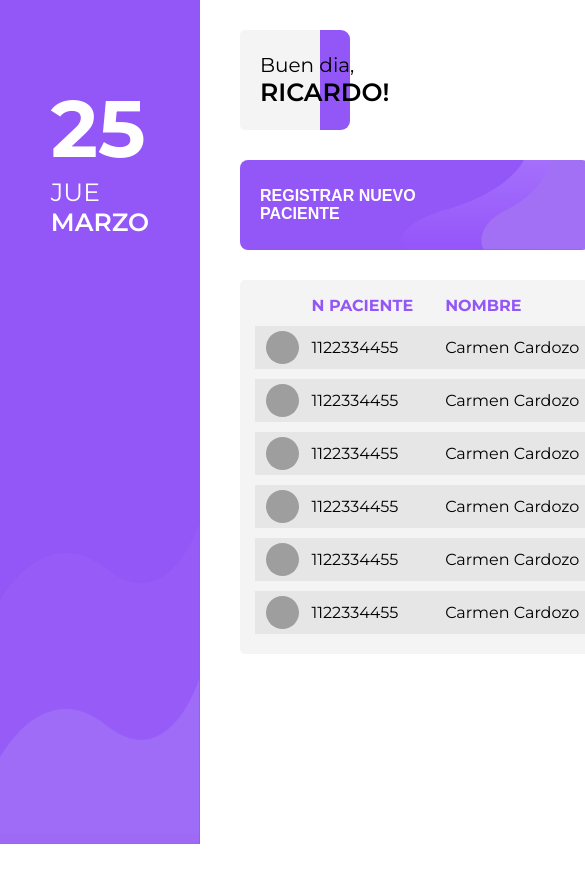
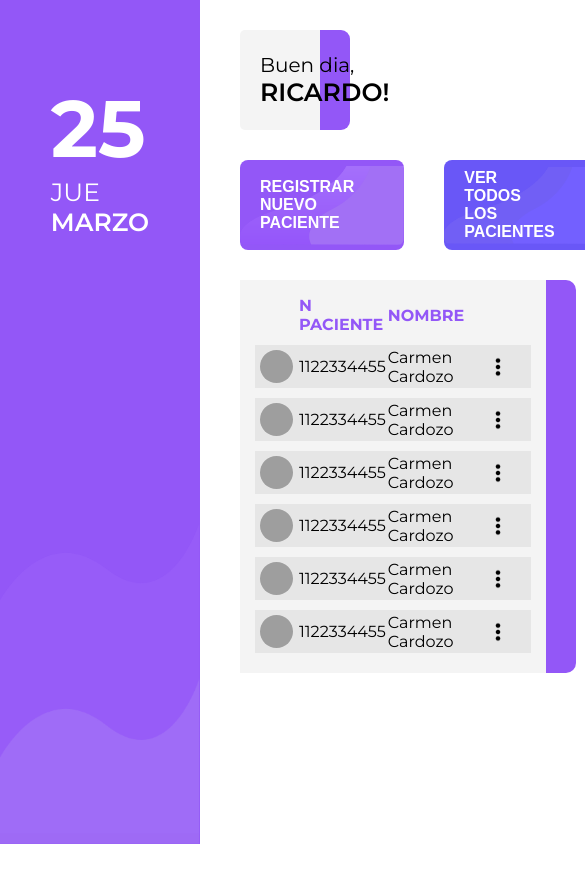
Before and after one commit to fabrizioserial/OncoMedicWEB, a React (Create React App) app: page /home in a window 390 px wide. Shown: the top 874 px of the page, 585 px wide, since content can reach past the window. Built offline with nearby package versions, Linux system fonts and the light colour scheme; grey boxes are pictures that could not be loaded.

Commit message:
responsive added v1

```diff
--- a/src/component/home/Home.css
+++ b/src/component/home/Home.css
@@ -13,5 +13,11 @@
     flex-direction: row;
     margin-top: 30px;
     margin-bottom: 30px;
+    flex: 3;
+}
 
+.home-cont-usertabs{
+    flex:2;
+    width: auto;
+    display: flex;
 }
--- a/src/component/home/Home.js
+++ b/src/component/home/Home.js
@@ -35,8 +35,10 @@ export class Home extends Component {
                             <ButtonHome text="VER ULTIMOS PACIENTES CON SINTOMAS" color="lightblue" link="seeAllUsers"></ButtonHome>
                         </div>
 
-                        <div>
+                        <div className="home-cont-usertabs">
+                            <UserTabHome margin_left={{marginRight:"50px"}}/>
                             <UserTabHome/>
+
                         </div>
                 </div>
             )
--- a/src/component/home/buttonsHome/ButtonHome.css
+++ b/src/component/home/buttonsHome/ButtonHome.css
@@ -1,5 +1,11 @@
+.btn-home-link{
+    flex: 1;
+}
+.btn-home-margin{
+    margin-right: 40px;
+}
 .purple{
-    width: 350px;
+    width: 100%;
     height: 90px;
     border-style:none;
     background-color: #9357F7;
@@ -14,10 +20,9 @@
     background-position: right;
     border-radius: 8px;
     cursor: pointer;
-    margin-right: 50px;
+    padding-right: 50px;
     display: flex;
     align-items: center;
-
 }
 .purple:hover{
     background-color: #8845f5;
@@ -28,7 +33,7 @@
 }
 
 .blue{
-    width: 350px;
+    width: 100%;
     height: 90px;
     border-style:none;
     background-color: #6957F7;
@@ -43,7 +48,7 @@
     background-position: right;
     border-radius: 8px;
     cursor: pointer;
-    margin-right: 50px;
+    padding-right: 50px;
     display: flex;
     align-items: center;
 }
@@ -55,7 +60,7 @@
 }
 
 .lightblue{
-    width: 350px;
+    width: 100%;
     height: 90px;
     border-style:none;
     background-color: #5795F7;
@@ -71,6 +76,7 @@
     border-radius: 8px;
     cursor: pointer;
     display: flex;
+    padding-right: 50px;
     align-items: center;
 }
 .lightblue:hover{
--- a/src/component/home/buttonsHome/ButtonHome.js
+++ b/src/component/home/buttonsHome/ButtonHome.js
@@ -5,9 +5,17 @@ import { Router,Link, Route, Switch } from 'react-router-dom'
 
 export const ButtonHome = (props) => {
     return(
-            <Link to={props.link}>
-            <button className={props.color} onClick={props.onClick}>
-                <p>{props.text}</p>
-            </button></Link>
+        props.color == "lightblue" ?
+            <Link to={props.link} className="btn-home-link" >
+                <button className={props.color} onClick={props.onClick}>
+                    <p>{props.text}</p>
+                </button>
+            </Link>
+            :
+            <Link to={props.link} className="btn-home-link btn-home-margin" >
+                <button className={props.color} onClick={props.onClick}>
+                    <p>{props.text}</p>
+                </button>
+            </Link>
     )
 }
--- a/src/component/home/usertabhome/UserTabHome.css
+++ b/src/component/home/usertabhome/UserTabHome.css
@@ -1,11 +1,11 @@
 .usertab-cont-background{
-    width: 500px;
+    width: auto;
     height: auto;
     min-height: 300px;
     background-color: #F4F4F4;
     display: flex;
     border-radius: 5px;
-
+    flex: 1;
 }
 .usertab-cont-info{
     height: auto;
@@ -14,11 +14,14 @@
     padding: 15px;
     padding-bottom: 20px;
     border-right: 30px solid #9357F7;
+    background-color: #F4F4F4;
     border-top-right-radius: 10px;
     border-bottom-right-radius: 10px;
+    flex: 1;
 }
-.table{
-    width: 450px;
+
+.usertab-table{
+    width: 100%;
     border: none;
     border-collapse: collapse;
     border-spacing: 0px;
--- a/src/component/home/usertabhome/UserTabHome.js
+++ b/src/component/home/usertabhome/UserTabHome.js
@@ -20,7 +20,7 @@ const useStyles = makeStyles((theme) => ({
   },
 }));
 
-export const UserTabHome=()=> {
+export const UserTabHome=({margin_left})=> {
   const classes = useStyles();
   const [anchorEl, setAnchorEl] = React.useState(null);
   const [number, setNumber] = React.useState(null);
@@ -49,9 +49,9 @@ export const UserTabHome=()=> {
   const id = open ? 'simple-popover' : undefined;
 
   return (
-      <div className="usertab-cont-background">
-          <div className="usertab-cont-info">
-          <table class="table">
+
+          <div className="usertab-cont-info" style={margin_left&&margin_left}>
+            <table class="usertab-table">
                 <thead className="usertab-thead">
                     <tr>
                     <th scope="col"></th>
@@ -92,6 +92,6 @@ export const UserTabHome=()=> {
                 </tbody>
             </table>
           </div>
-      </div>
+
     )
 }
--- a/src/component/timestatus/TimeStatus.js
+++ b/src/component/timestatus/TimeStatus.js
@@ -52,7 +52,7 @@ export const TimeStatus = () => {
                 return "VIE";
             case 6:
                 return "SAB";
-            case 7:
+            case 0:
                 return "DOM";
         }
     }
@@ -96,9 +96,7 @@ export const TimeStatus = () => {
 
         <div className="timestatus-cont-background">
             <div className="timestatus-cont">
-                {
-                    console.log(today)
-                }
+
                 <p className="timestatus-date">{date}</p>
                 <p className="timestatus-day">{day}</p>
                 <p className="timestatus-month">{month}</p>
```
Lines whose indentation alone changed are shown as unchanged.
